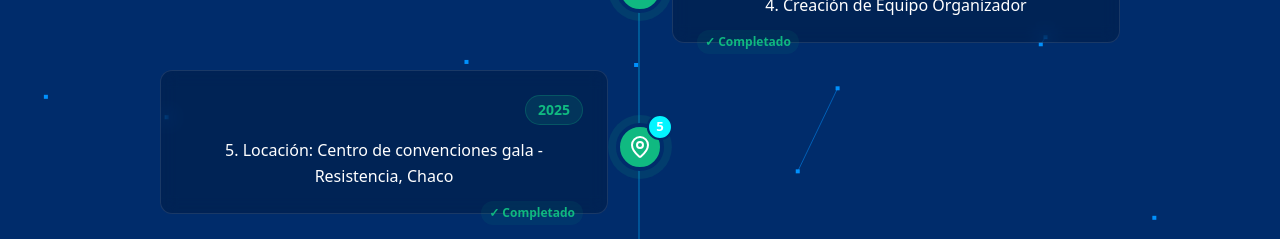
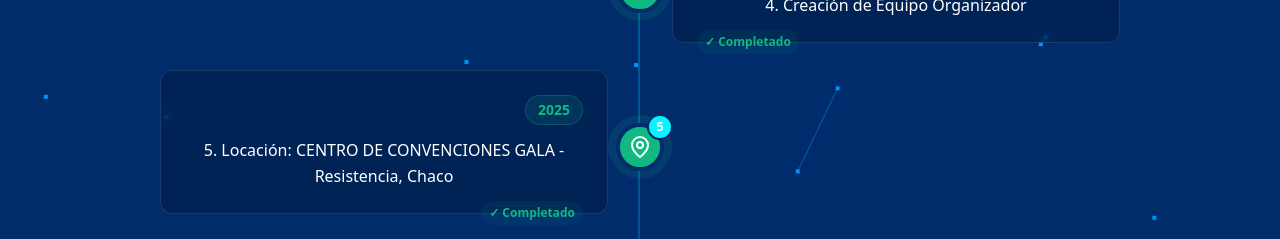
Before and after one commit to FValentino/TCSummit-landing, a Next.js app: page / in a window 1280 px wide. Shown: the part 9040-9279 px from the top of the page. Built offline with nearby package versions, Linux system fonts and the light colour scheme; no server answers.

Commit message:
Update location description for 2025 event

```diff
--- a/src/components/roadmap/roadmapData.ts
+++ b/src/components/roadmap/roadmapData.ts
@@ -15,7 +15,7 @@
   { id: 2, year: "2024", description: "2. Registro Dominio y Publicación de página web", icon: Globe, status: "completed" },
   { id: 3, year: "2024", description: "3. Creación y Registro de Logo y Marca Registrada", icon: Palette, status: "completed" },
   { id: 4, year: "2024", description: "4. Creación de Equipo Organizador", icon: Users, status: "completed" },
-  { id: 5, year: "2025", description: "5. Locación: Centro de convenciones gala - Resistencia, Chaco", icon: MapPin, status: "completed" },
+  { id: 5, year: "2025", description: "5. Locación: CENTRO DE CONVENCIONES GALA - Resistencia, Chaco", icon: MapPin, status: "completed" },
   { id: 6, year: "En ejecución", description: "6. Alianzas estratégicas", icon: UserCheck, status: "current" },
   { id: 7, year: "En ejecución", description: "7. Partners y Sponsors", icon: Building, status: "current" },
   { id: 8, year: "En ejecución", description: "8. Expansión de la comunidad", icon: Users, status: "current" },
```
